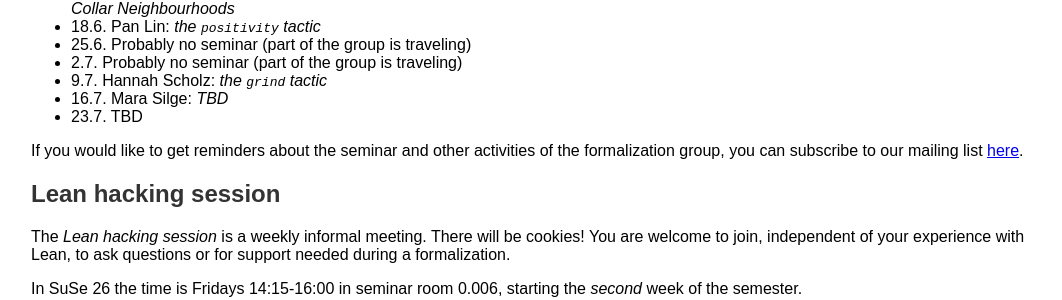
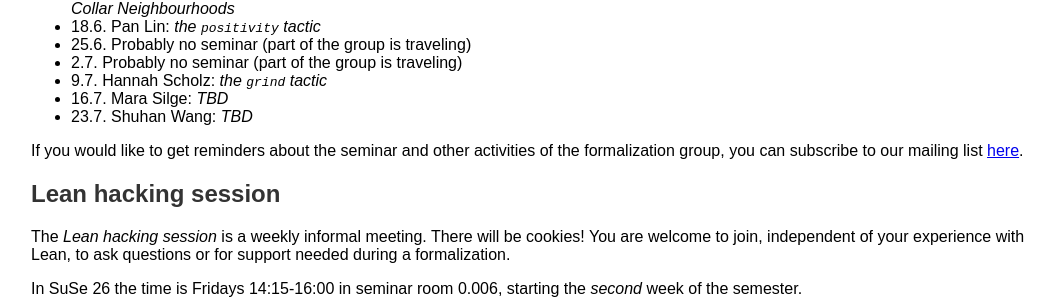
Before and after one commit to fpvandoorn/fpvandoorn.github.io, a Jekyll site: the page built from formalized-mathematics.md, in a window 1280 px wide and 900 px high, scrolled down 1064 px. Shown: the part 152-452 px from the top of the window, without its empty margins (109-1171 px from the left). Built offline with Jekyll 4.4.1, drawn with Linux system fonts in a browser that asks for light colours; our own code applies the rules of GitHub Pages for plain Markdown files.

Commit message:
Shuhan talk

```diff
--- a/formalized-mathematics.md
+++ b/formalized-mathematics.md
@@ -68,7 +68,7 @@ In SuSe 26 the seminar will be Thursdays 10:15-12:00 in seminar room 0.007 at En
 * 2.7. Probably no seminar (part of the group is traveling) <!-- Michael, Maria and Floris are traveling. -->
 * 9.7. Hannah Scholz: *the `grind` tactic*
 * 16.7. Mara Silge: *TBD*
-* 23.7. TBD
+* 23.7. Shuhan Wang: *TBD*
 
 If you would like to get reminders about the seminar and other activities of the formalization group, you can subscribe to our mailing list [here](https://listen.uni-bonn.de/wws/info/formal-math).
 
```
